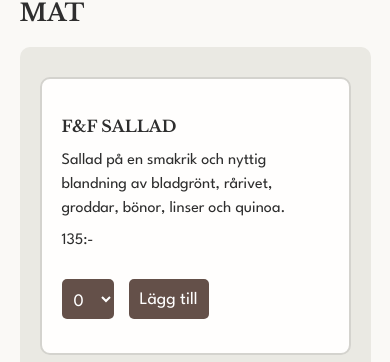
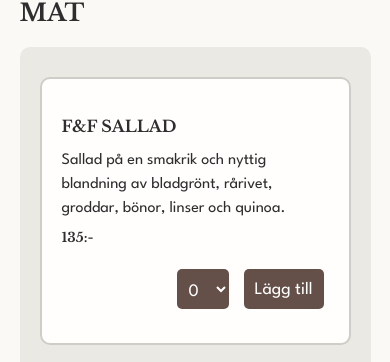
Before and after one commit to kjuliaf/fruits-and-friends-react, a React (Create React App) app in the folder fruits-and-friends-react-app/: page /#/order in a window 390 px wide. Shown: the part 482-844 px from the top of the page. Built offline with nearby package versions, Linux system fonts and the light colour scheme.

Commit message:
Order page and cart style changes

```diff
--- a/fruits-and-friends-react-app/src/App.css
+++ b/fruits-and-friends-react-app/src/App.css
@@ -783,10 +783,11 @@ hr {
 	justify-content: space-between;
 	align-items: center;
 	margin-bottom: 20px;
-	border: 2px solid #d4d3ce;
+	border: 2px solid #cecdc7;
 }
 
-.menu-item-info p {
+.menu-item-info p,
+.menu-item-info h5 {
 	margin-top: -8px;
 }
 
@@ -896,7 +897,7 @@ hr {
 	position: fixed;
 	width: 80vw;
 	margin-top: 0px;
-	border-top: 10px solid #faf9f6;
+	border-top: 20px solid #faf9f6;
 	margin-top: -20px;
 	z-index: 2;
 }
@@ -912,7 +913,7 @@ hr {
 	padding: 10px 20px 70px 20px;
 	background-color: #eae9e3;
 	border-radius: 10px;
-	margin-bottom: 40px;
+	margin-bottom: 30px;
 }
 
 #cart-item-section {
@@ -920,7 +921,7 @@ hr {
 }
 
 #cart-item {
-	background-color: #d4d3ce;
+	background-color: #d6d5d0;
 	padding: 10px 20px;
 	border-radius: 10px;
 	display: flex;
@@ -951,7 +952,7 @@ hr {
 }
 
 #items {
-	margin-top: 70px;
+	margin-top: 80px;
 }
 
 #send-order-button {
@@ -1206,12 +1207,14 @@ footer a {
 	/* Change order page content */
 	.menu-item {
 		flex-direction: column;
-		justify-content: baseline;
+		justify-content: inherit;
 		align-items: baseline;
 		margin-bottom: 20px;
 	}
 	.menu-item-choice {
-		margin: 0 0 8px 0;
+		display: flex;
+		align-self: flex-end;
+		margin: -10px 0 8px 0;
 	}
 	.menu-item select {
 		margin: 10px 5px 10px 0px;
--- a/fruits-and-friends-react-app/src/pages/Order/MenuItem.js
+++ b/fruits-and-friends-react-app/src/pages/Order/MenuItem.js
@@ -64,7 +64,7 @@ const MenuItem = (props) => {
 				{/* Title, description and price for menu item */}
 				<h4>{props.title}</h4>
 				<p>{props.description}</p>
-				<p>{props.price}:-</p>
+				<h5>{props.price}:-</h5>
 			</div>
 			<div className="menu-item-choice">
 				{/* Displays either quantity selector or selected quantity */}
```
